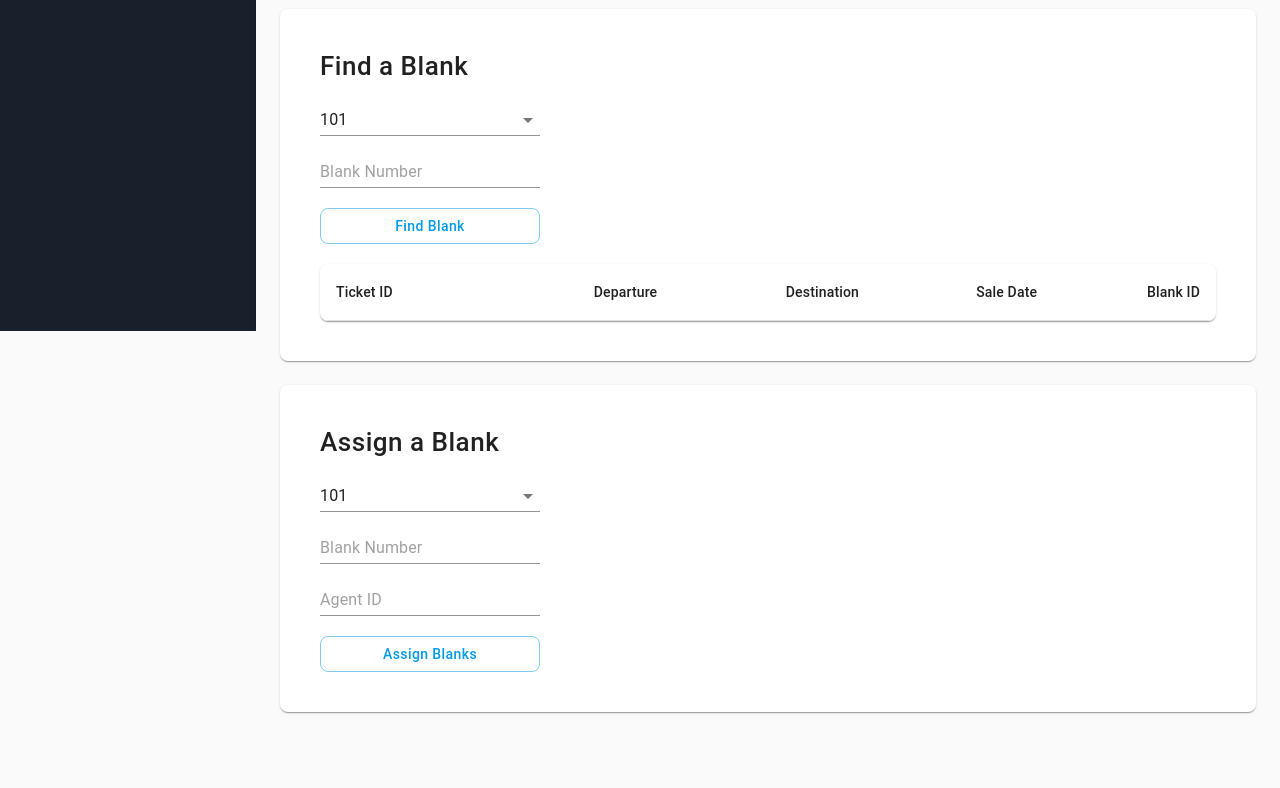
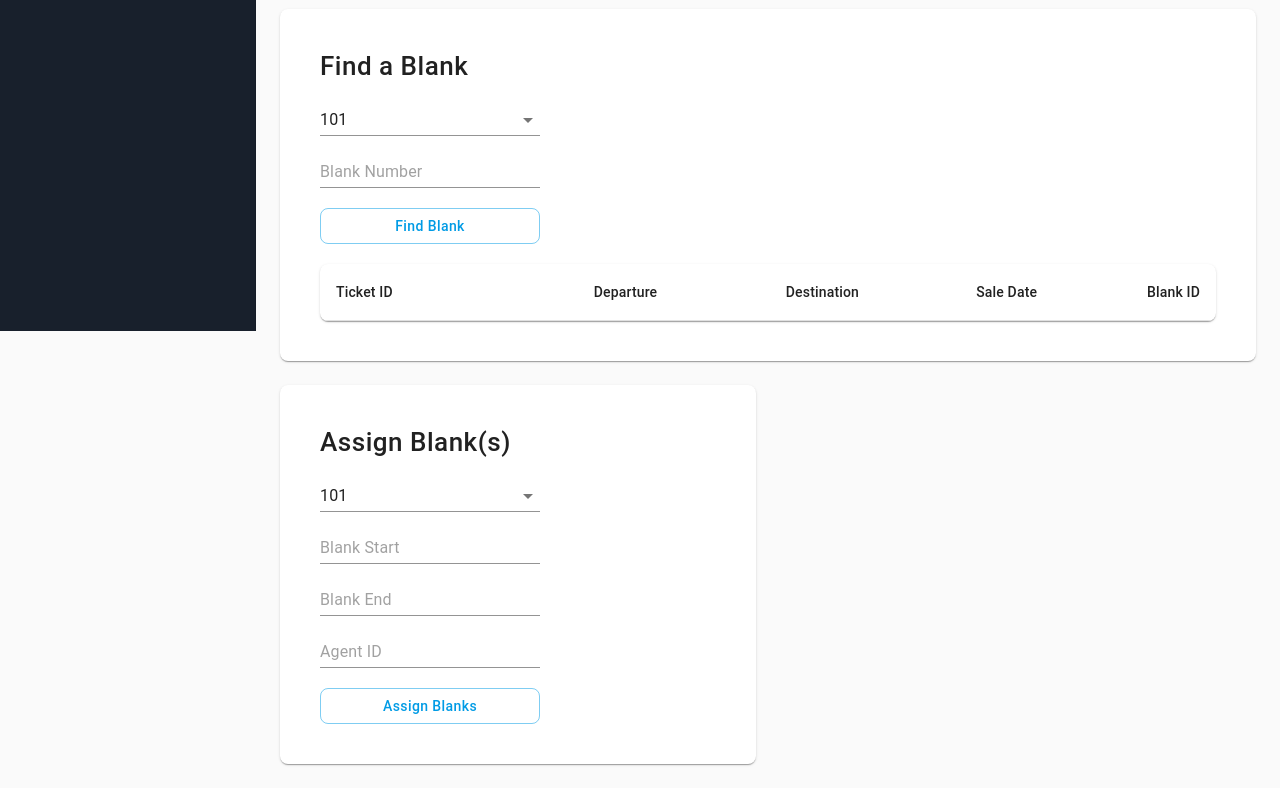
Before and after one commit to br34th3r/ATS-Frontend, a Gatsby site: page /blanks in a window 1280 px wide. Shown: the part 469-1257 px from the top of the page. Before the commit the page ends 1205 px from the top, so only its background shows below. Built offline with nearby package versions, Linux system fonts and the light colour scheme; Gatsby itself is replaced by a stand-in of ours; sample sign-in values are in the browser's storage.

Commit message:
Changed assigned blanks to take blank number start and en

```diff
--- a/src/pages/blanks.js
+++ b/src/pages/blanks.js
@@ -183,24 +183,25 @@ class BlanksPage extends Component {
 							    </TableContainer>
 								</Paper>
 							</Grid>
-							<Grid item xs={12}>
+							<Grid item xs={6}>
 								<Paper className={this.props.classes.paper}>
 									<Typography color="inherit" variant="h5">
-										{"Assign a Blank"}
+										{"Assign Blank(s)"}
 									</Typography>
 									<br />
 									<DatabaseForm
 										backendUrl={"/blanks/assign"}
 										formCallback={this.assignBlanksCallback}
 										nav={'/blanks'}
-										successText={"Blank Assigned!"}
+										successText={"Assigned Blanks!"}
 										failureText={"An Error Occurred"}
 										modalStyle={this.props.classes.modalStyle}
 										submitText={"Assign Blanks"}
 										method={"post"}
 									>
 										<BlankTypeSelect className={this.props.classes.formItem} /><br />
-										<TextField type="string" name="blankNumber" id="blankNumber" placeholder="Blank Number" className={this.props.classes.formItem} /><br />
+										<TextField type="number" name="start" id="start" placeholder="Blank Start" className={this.props.classes.formItem} /><br />
+										<TextField type="number" name="end" id="end" placeholder="Blank End" className={this.props.classes.formItem} /><br />
 										<TextField type="string" name="agentID" id="agentID" placeholder="Agent ID" className={this.props.classes.formItem} /><br />
 									</DatabaseForm>
 								</Paper>
```
